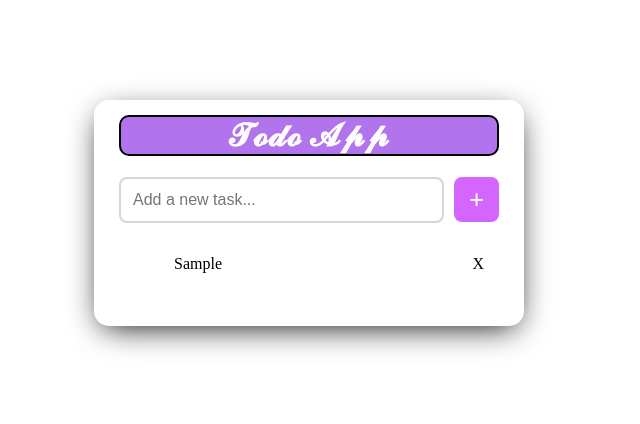
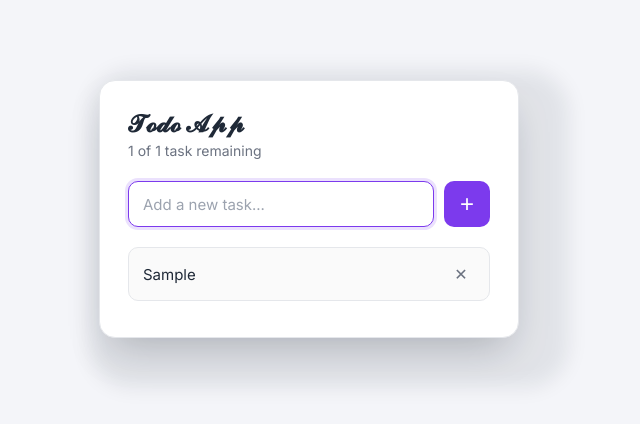
Before and after one commit to fatimasumbul423-cyber/Todoapp, a plain HTML site: page index.html in a window 1280 px wide. Both pictures are taken after typing "Sample" into the empty fields and a click on the button "Add task". Shown: the whole page, without its empty margins (331-971 px from the left). Drawn offline with Linux system fonts and the light colour scheme.

Commit message:
Initial project upload

```diff
--- a/index.html
+++ b/index.html
@@ -1,4 +1,4 @@
-<!DOCTYPE html>
+<!-- <!DOCTYPE html>
 <html lang="en">
 
 <head>
@@ -15,6 +15,7 @@
                 style="background-color: rgb(178, 116, 236);text-align: center;border: 2px solid black ;border-radius: 10px;margin-top: -10px; color: white;">
                 𝓣𝓸𝓭𝓸 𝓐𝓹𝓹</h1>
 
+
             <div class="input-box">
                 <input type="text" id="taskInput" placeholder="Add a new task...">
                 <button id="addBtn">+</button>
@@ -26,4 +27,38 @@
     <script src="script.js"></script>
 </body>
 
+</html> -->
+
+<!DOCTYPE html>
+<html lang="en">
+
+<head>
+    <meta charset="UTF-8" />
+    <meta name="viewport" content="width=device-width, initial-scale=1.0" />
+    <title>Todo App</title>
+    <link rel="preconnect" href="https://fonts.googleapis.com" />
+    <link rel="preconnect" href="https://fonts.gstatic.com" crossorigin />
+    <link href="https://fonts.googleapis.com/css2?family=Inter:wght@400;500;600;700&display=swap" rel="stylesheet" />
+    <link rel="stylesheet" href="style.css" />
+</head>
+
+<body>
+    <main class="container">
+        <header class="header">
+            <h1>𝓣𝓸𝓭𝓸 𝓐𝓹𝓹</h1>
+            <p class="subtitle" id="taskCount">No tasks yet</p>
+        </header>
+
+        <form class="input-box" id="taskForm" autocomplete="off">
+            <input type="text" id="taskInput" placeholder="Add a new task..." aria-label="New task" maxlength="120" />
+            <button type="submit" id="addBtn" aria-label="Add task">+</button>
+        </form>
+
+        <ul id="taskList"></ul>
+
+        <p class="empty" id="emptyState">Nothing to do. Add your first task above.</p>
+    </main>
+    <script src="script.js"></script>
+</body>
+
 </html>
--- a/script.js
+++ b/script.js
@@ -1,37 +1,94 @@
+const form = document.getElementById("taskForm");
 const input = document.getElementById("taskInput");
-const addBtn = document.getElementById("addBtn");
 const taskList = document.getElementById("taskList");
+const taskCount = document.getElementById("taskCount");
+const emptyState = document.getElementById("emptyState");
+
+const STORAGE_KEY = "todo-tasks";
+let tasks = [];
+
+function loadTasks() {
+  try {
+    tasks = JSON.parse(localStorage.getItem(STORAGE_KEY)) || [];
+  } catch {
+    tasks = [];
+  }
+}
+
+function saveTasks() {
+  try {
+    localStorage.setItem(STORAGE_KEY, JSON.stringify(tasks));
+  } catch {
+    // Storage unavailable; the app still works for this session.
+  }
+}
+
+function updateSummary() {
+  const total = tasks.length;
+  const remaining = tasks.filter((t) => !t.completed).length;
+
+  emptyState.hidden = total > 0;
+  taskCount.textContent =
+    total === 0
+      ? "No tasks yet"
+      : `${remaining} of ${total} task${total === 1 ? "" : "s"} remaining`;
+}
+
+function createTaskElement(task) {
+  const li = document.createElement("li");
+  li.dataset.id = task.id;
+  li.classList.toggle("completed", task.completed);
+
+  const text = document.createElement("span");
+  text.className = "task-text";
+  text.textContent = task.text; // textContent prevents HTML injection
+
+  const del = document.createElement("button");
+  del.className = "delete";
+  del.type = "button";
+  del.setAttribute("aria-label", "Delete task");
+  del.textContent = "\u2715";
+
+  text.addEventListener("click", () => {
+    task.completed = !task.completed;
+    li.classList.toggle("completed", task.completed);
+    saveTasks();
+    updateSummary();
+  });
+
+  del.addEventListener("click", () => {
+    tasks = tasks.filter((t) => t.id !== task.id);
+    li.remove();
+    saveTasks();
+    updateSummary();
+  });
+
+  li.append(text, del);
+  return li;
+}
 
 function addTask() {
-  let task = input.value.trim();
-  if (task === "") return;
+  const text = input.value.trim();
+  if (text === "") return;
 
-  let li = document.createElement("li");
-  li.innerHTML = `
-    <span class="task-text">${task}</span>
-    <span class="delete">X</span>
-  `;
+  const task = { id: Date.now().toString(), text, completed: false };
+  tasks.push(task);
+  taskList.appendChild(createTaskElement(task));
 
-  taskList.appendChild(li);
-
-  // Toggle complete
-  li.querySelector(".task-text").addEventListener("click", () => {
-    li.classList.toggle("completed");
-  });
-
-  // Delete
-  li.querySelector(".delete").addEventListener("click", () => {
-    li.remove();
-  });
-
+  saveTasks();
+  updateSummary();
   input.value = "";
+  input.focus();
 }
 
 function init() {
-  addBtn.addEventListener("click", addTask);
+  loadTasks();
+  tasks.forEach((task) => taskList.appendChild(createTaskElement(task)));
+  updateSummary();
 
-  input.addEventListener("keypress", (e) => {
-    if (e.key === "Enter") addTask();
+  form.addEventListener("submit", (e) => {
+    e.preventDefault();
+    addTask();
   });
 }
 
--- a/style.css
+++ b/style.css
@@ -1,9 +1,57 @@
-.container_ {
-    width: 380px;
-    background: #fff;
-    padding: 25px;
-    border-radius: 15px;
-    box-shadow: 0.2px 0.5rem 2rem -0.5rem black;
+:root {
+    --primary: #7c3aed;
+    --primary-hover: #6d28d9;
+    --bg: #f4f5f9;
+    --card: #ffffff;
+    --text: #1f2937;
+    --muted: #6b7280;
+    --border: #e5e7eb;
+    --danger: #ef4444;
+}
+
+* {
+    box-sizing: border-box;
+    margin: 0;
+    padding: 0;
+}
+
+body {
+    font-family: "Inter", system-ui, -apple-system, "Segoe UI", Roboto, sans-serif;
+    background: var(--bg);
+    color: var(--text);
+    min-height: 100vh;
+    display: flex;
+    justify-content: center;
+    align-items: flex-start;
+    padding: 80px 16px 40px;
+}
+
+.container {
+    width: 100%;
+    max-width: 420px;
+    background: var(--card);
+    padding: 28px;
+    border-radius: 16px;
+    border: 1px solid var(--border);
+    box-shadow:
+        20px 20px 20px 30px rgba(17, 24, 39, 0.08),
+        0 20px 40px -12px rgba(17, 24, 39, 0.25);
+}
+
+.header {
+    margin-bottom: 22px;
+}
+
+.header h1 {
+    font-size: 24px;
+    font-weight: 700;
+    letter-spacing: -0.02em;
+}
+
+.subtitle {
+    margin-top: 4px;
+    font-size: 14px;
+    color: var(--muted);
 }
 
 .input-box {
@@ -13,42 +61,123 @@
 
 .input-box input {
     flex: 1;
-    padding: 12px;
-    border: 2px solid #d0d7de;
-    border-radius: 8px;
+    min-width: 0;
+    padding: 12px 14px;
+    border: 1px solid var(--border);
+    border-radius: 10px;
+    font: inherit;
+    font-size: 15px;
+    color: var(--text);
     outline: none;
-    font-size: 16px;
+    transition: border-color 0.2s, box-shadow 0.2s;
+}
+
+.input-box input::placeholder {
+    color: #9ca3af;
 }
 
 .input-box input:focus {
-    border-color: #c662ee;
+    border-color: var(--primary);
+    box-shadow: 0 0 0 3px rgba(124, 58, 237, 0.15);
 }
 
 .input-box button {
-    width: 45px;
-    height: 45px;
+    width: 46px;
+    height: 46px;
     border: none;
-    border-radius: 8px;
-    background: #d466ff;
+    border-radius: 10px;
+    background: var(--primary);
     color: #fff;
-    font-size: 26px;
+    font-size: 24px;
+    line-height: 1;
     cursor: pointer;
-    transition: 0.2s;
+    transition: background 0.2s, transform 0.1s;
 }
 
 .input-box button:hover {
-    background: #d19ee0;
+    background: var(--primary-hover);
 }
 
-ul {
+.input-box button:active {
+    transform: scale(0.96);
+}
+
+.input-box button:focus-visible,
+.delete:focus-visible {
+    outline: 2px solid var(--primary);
+    outline-offset: 2px;
+}
+
+#taskList {
     margin-top: 20px;
     list-style: none;
 }
 
-ul li {
-    padding: 12px 15px;
-    border-radius: 8px;
-    margin-bottom: 10px;
+#taskList li {
     display: flex;
+    align-items: center;
     justify-content: space-between;
+    gap: 12px;
+    padding: 12px 14px;
+    margin-bottom: 8px;
+    border: 1px solid var(--border);
+    border-radius: 10px;
+    background: #fafafa;
+    transition: background 0.2s, border-color 0.2s;
 }
+
+#taskList li:hover {
+    background: #f5f3ff;
+    border-color: #ddd6fe;
+}
+
+.task-text {
+    flex: 1;
+    font-size: 15px;
+    cursor: pointer;
+    word-break: break-word;
+    user-select: none;
+}
+
+#taskList li.completed .task-text {
+    text-decoration: line-through;
+    color: var(--muted);
+}
+
+.delete {
+    border: none;
+    background: transparent;
+    color: var(--muted);
+    font-size: 16px;
+    width: 28px;
+    height: 28px;
+    border-radius: 6px;
+    cursor: pointer;
+    transition: color 0.2s, background 0.2s;
+}
+
+.delete:hover {
+    color: var(--danger);
+    background: #fee2e2;
+}
+
+.empty {
+    margin-top: 24px;
+    text-align: center;
+    font-size: 14px;
+    color: var(--muted);
+}
+
+.empty[hidden] {
+    display: none;
+}
+
+@media (max-width: 480px) {
+    body {
+        padding-top: 40px;
+    }
+
+    .container {
+        padding: 20px;
+    }
+}
```
